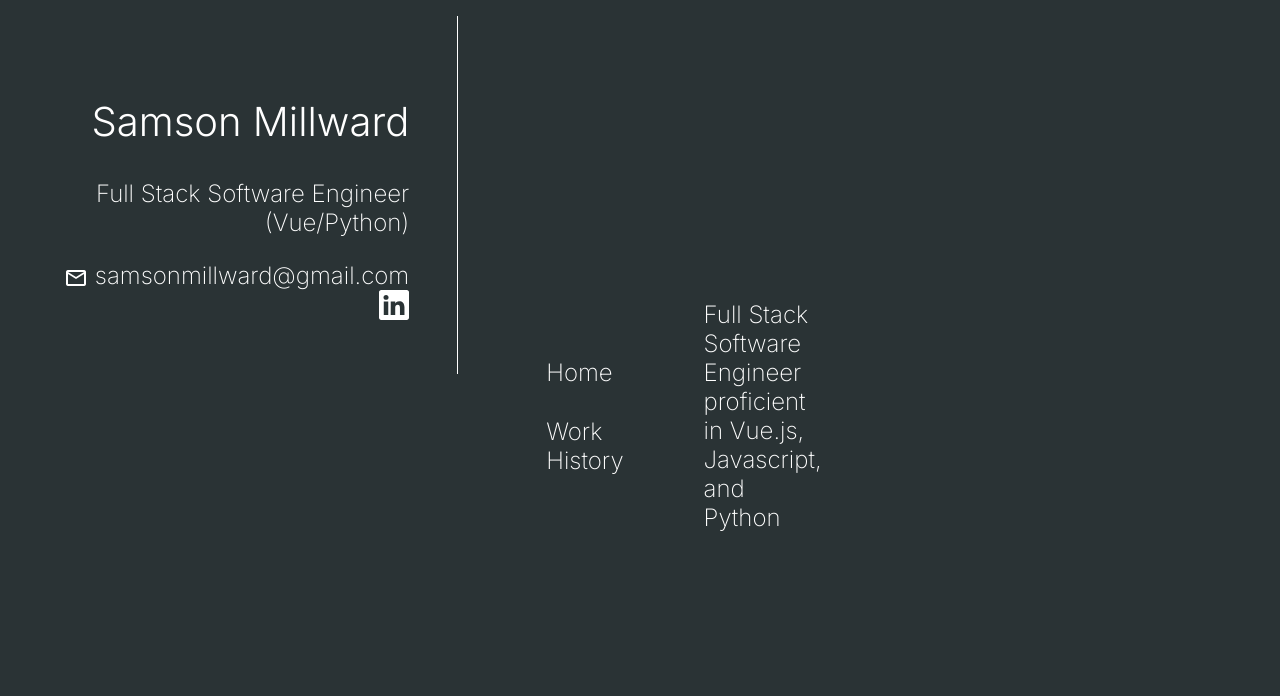
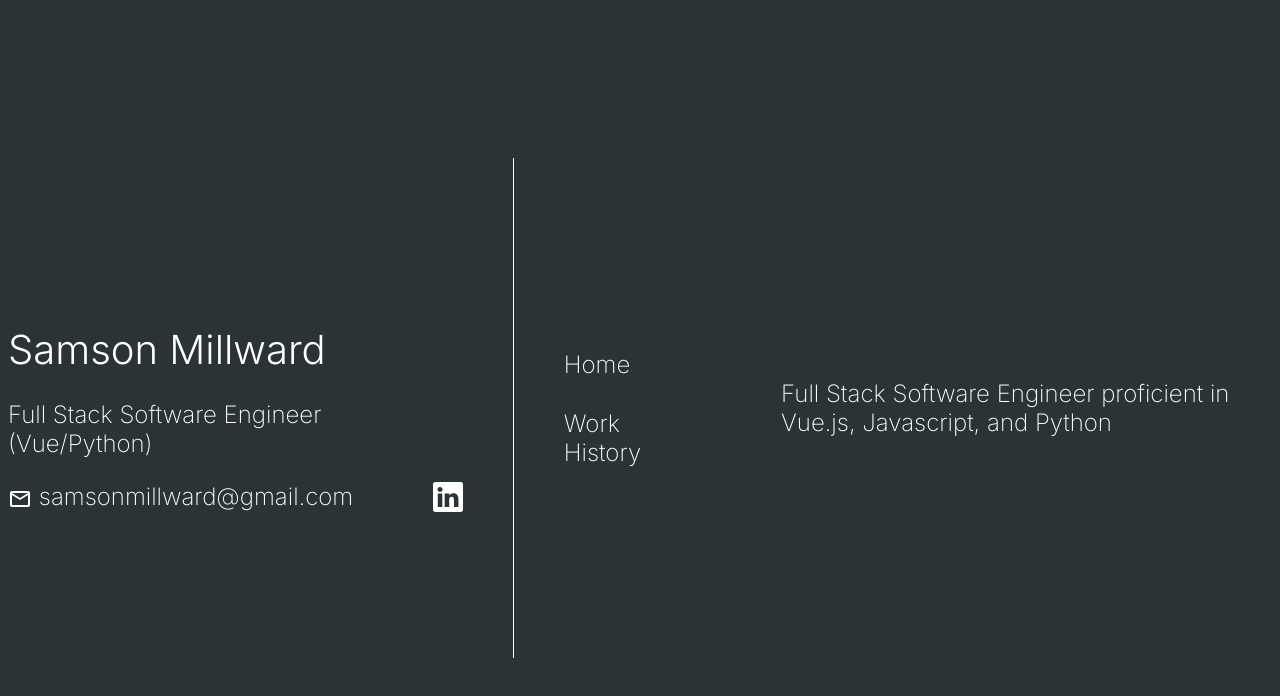
Before and after one commit to samsonmillward/SamsonMillwardVue, a Vue app: page / in a window 1280 px wide. Shown: the top 696 px of the page. Built offline with nearby package versions, Linux system fonts and the light colour scheme.

Commit message:
Formatted site, tidied sass, added transition, set right side to fixed

```diff
--- a/src/App.vue
+++ b/src/App.vue
@@ -1,19 +1,37 @@
-<script setup lang="ts">
+<script lang="ts" setup>
 import { RouterLink, RouterView } from 'vue-router'
 import OverviewComponent from './components/OverviewComponent.vue'
 </script>
 
 <template>
     <div class="wrapper">
+        <div class="wrapper--left">
+
             <OverviewComponent />
-
+            <div class="divider"></div>
             <nav>
                 <RouterLink to="/">Home</RouterLink>
                 <RouterLink to="/work-history">Work History</RouterLink>
             </nav>
+        </div>
+        <div class="wrapper--right">
+            <transition name="fade">
                 <RouterView />
+            </transition>
+        </div>
     </div>
 
 </template>
 
-<style scoped></style>
+
+<style scoped>
+.fade-enter-active,
+.fade-leave-active {
+    transition: opacity 3s ease;
+}
+
+.fade-enter-from,
+.fade-leave-to {
+    opacity: 0;
+}
+</style>
--- a/src/components/OverviewComponent.vue
+++ b/src/components/OverviewComponent.vue
@@ -6,22 +6,17 @@
 
 <template>
 
-  <body>
-    <div class="container-fluid main-content">
-      <section class="col left-section">
-        <h1 class="title-name">Samson Millward</h1>
+  <div class="container-fluid">
+    <h1>Samson Millward</h1>
     <p>Full Stack Software Engineer (Vue/Python)</p>
+    <div class="links">
+
       <a
         class="email-link"
         href="mailto:samsonmillward@gmail.com"
       ><span class="material-symbols-outlined icons">mail</span>
         samsonmillward@gmail.com</a>
-        <span>
-
-          <a
-            class="linkedin-link"
-            href="https://www.linkedin.com/in/samson-millward/"
-          ><svg
+      <a href="https://www.linkedin.com/in/samson-millward/"><svg
           xmlns="http://www.w3.org/2000/svg"
           width="30"
           height="30"
@@ -32,10 +27,11 @@
           <path d="M0 1.146C0 .513.526 0 1.175 0h13.65C15.474 0 16 .513 16 1.146v13.708c0 .633-.526 1.146-1.175 1.146H1.175C.526 16 0 15.487 0 14.854zm4.943 12.248V6.169H2.542v7.225zm-1.2-8.212c.837 0 1.358-.554 1.358-1.248-.015-.709-.52-1.248-1.342-1.248S2.4 3.226 2.4 3.934c0 .694.521 1.248 1.327 1.248zm4.908 8.212V9.359c0-.216.016-.432.08-.586.173-.431.568-.878 1.232-.878.869 0 1.216.662 1.216 1.634v3.865h2.401V9.25c0-2.22-1.184-3.252-2.764-3.252-1.274 0-1.845.7-2.165 1.193v.025h-.016l.016-.025V6.169h-2.4c.03.678 0 7.225 0 7.225z" />
         </svg>
       </a>
-        </span>
-      </section>
     </div>
-  </body>
+
+  </div>
 </template>
 
-<style lang="sass"></style>
+<style lang="sass" scoped>
+
+</style>
--- a/src/router/index.ts
+++ b/src/router/index.ts
@@ -18,6 +18,13 @@ const router = createRouter({
       component: () => import('../views/WorkHistory.vue'),
     },
   ],
+  scrollBehavior(to, from, savedPosition) {
+    if (savedPosition) {
+      return savedPosition
+    } else {
+      return { top: 0 }
+    }
+  }
 })
 
 export default router
--- a/src/scss/main.scss
+++ b/src/scss/main.scss
@@ -10,6 +10,7 @@ h1 {
     font-size: 40px;
     font-family: 'Inter', sans-serif;
     font-weight: 300;
+    color: white;
 }
 
 h2 {
@@ -49,26 +50,10 @@ a:hover {
 
 body {
     background-color: $primary-colour;
-  min-height: 100vh;
-  // display: flex;
-  // flex-direction: column;
-  display: grid;
-  grid-template-columns: 1fr 1fr 1fr;
-}
-
-.main-content {
-  color: white;
-  // display: flex;
-  // align-items: center;
-  // justify-content: center;
-  // flex-grow: 1;
-}
-
-.left-section {
-  text-align: right;
-  border-right: 1px solid #FFFFFF;
-  padding: 3rem;
-  flex-wrap: nowrap;
+    height: 100vh;
+    display: flex;
+    align-items: center;
+    justify-content: center;
 }
 
 .right-section {
@@ -81,6 +66,17 @@ body {
     /* Prevent text from wrapping within elements*/
 }
 
+.links {
+    display: flex;
+    justify-content: space-between;
+}
+
+.divider {
+    border-left: 1px solid white;
+    height: 500px;
+    margin: 0 50px;
+}
+
 .icons {
     vertical-align: middle;
 }
@@ -89,12 +85,25 @@ body {
     display: flex;
     gap: 80px;
     justify-content: center;
+    align-items: center;
+
 
     nav {
         display: flex;
         flex-direction: column;
         justify-content: center;
         gap: 30px;
+    }
+
+    &--left {
+        display: flex;
+        max-width: fit-content;
+        justify-content: center;
+        align-items: center;
+    }
+
+    &--right {
+        width: 500px;
     }
 }
 
```
Lines whose indentation alone changed are shown as unchanged.
